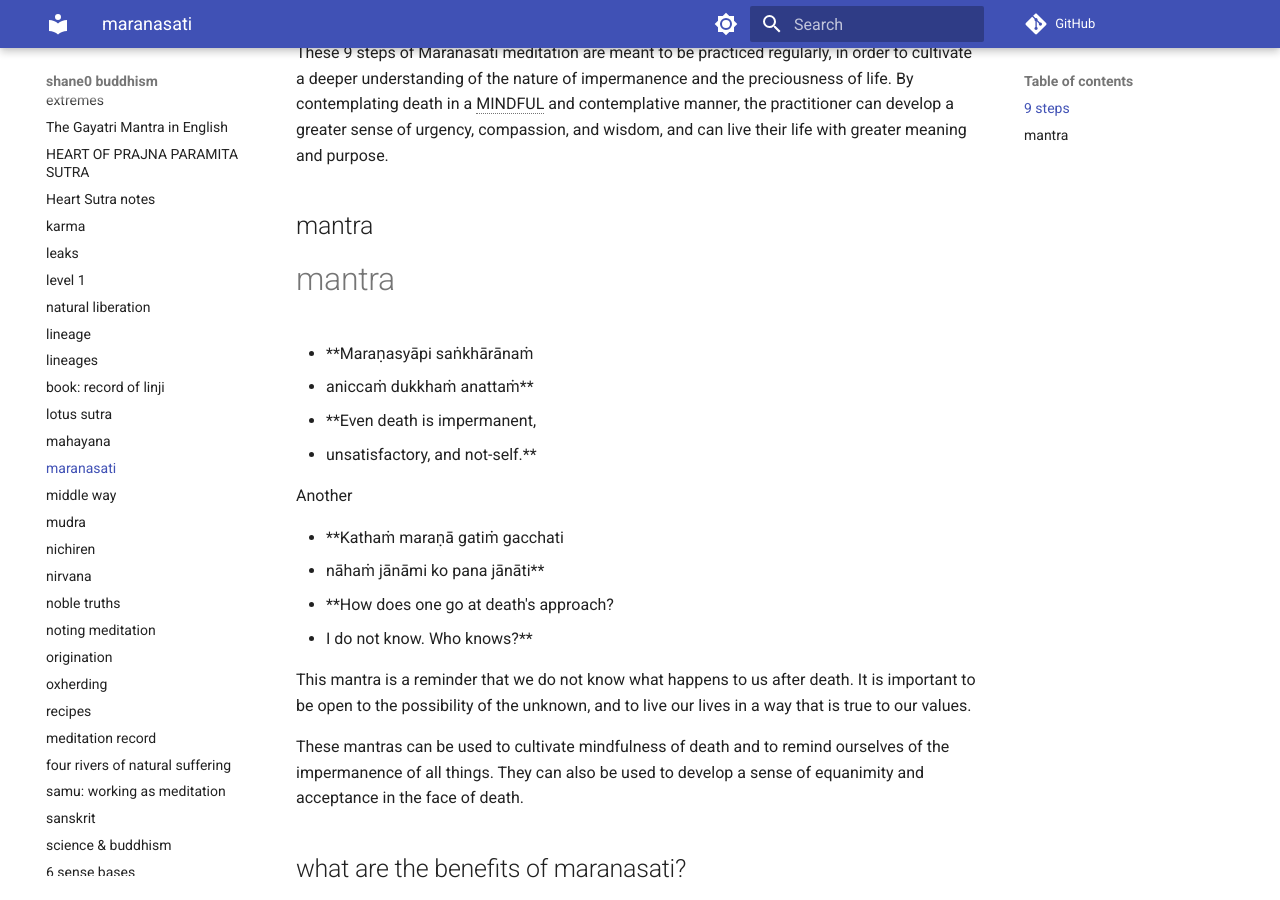
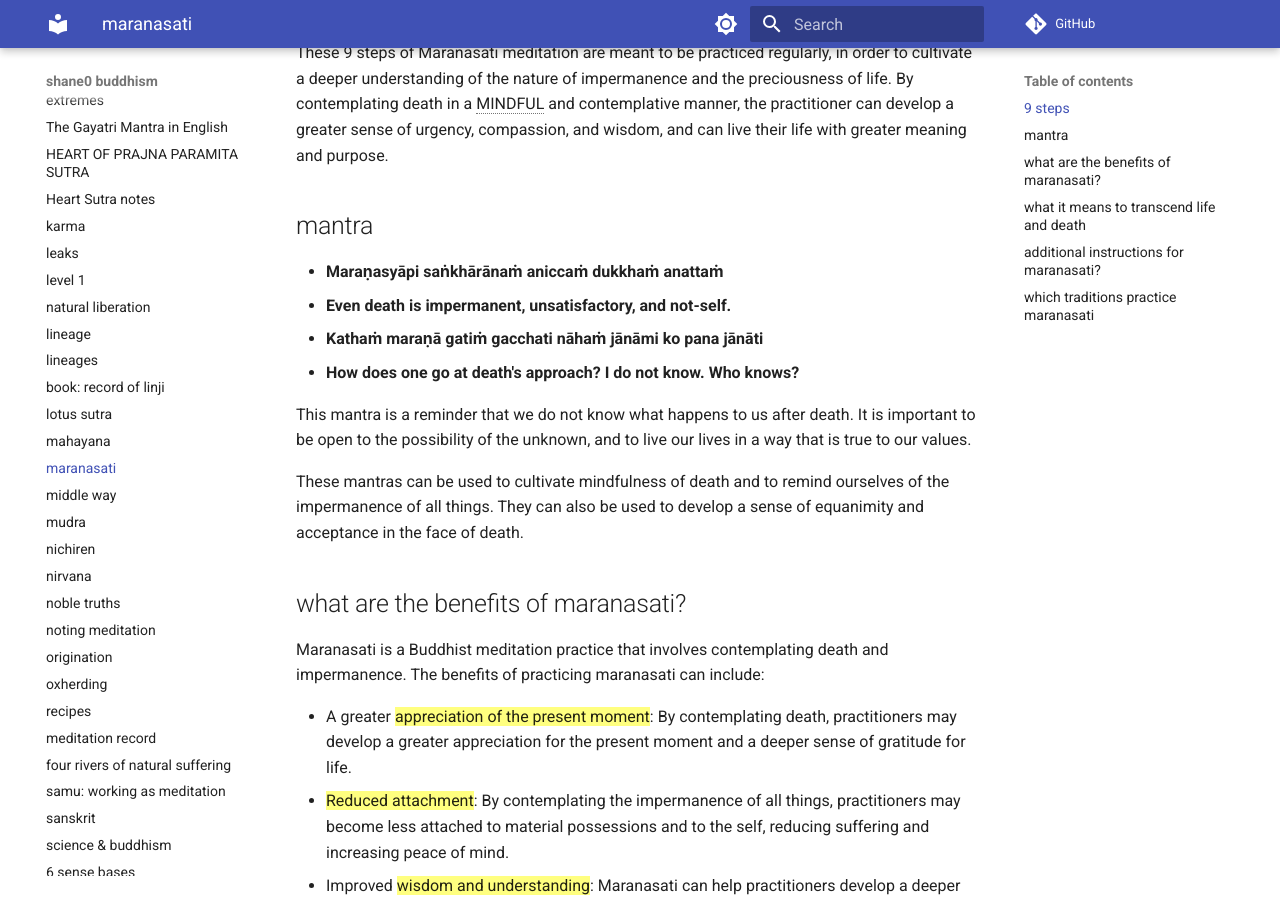
Before and after one commit to shane0/buddhism, an MkDocs documentation site: the page built from docs/maranasati.md, in a window 1280 px wide and 900 px high, scrolled down 1556 px. Built offline with MkDocs 1.6.1 and Material for MkDocs 9.7.7, drawn with Linux system fonts in a browser that asks for light colours; comment, search, counter and statistics services are not loaded; the version menu is left out.

Commit message:
'maranasati'

```diff
--- a/docs/maranasati.md
+++ b/docs/maranasati.md
@@ -36,21 +36,11 @@
 
 ## mantra
 
-# mantra
+- **Maraṇasyāpi saṅkhārānaṁ aniccaṁ dukkhaṁ anattaṁ**
+- **Even death is impermanent,  unsatisfactory, and not-self.**
 
-- **Maraṇasyāpi saṅkhārānaṁ
-- aniccaṁ dukkhaṁ anattaṁ**
-
-- **Even death is impermanent,
-- unsatisfactory, and not-self.**
-
-Another
-
-- **Kathaṁ maraṇā gatiṁ gacchati
-- nāhaṁ jānāmi ko pana jānāti**
-
-- **How does one go at death's approach?
-- I do not know. Who knows?**
+- **Kathaṁ maraṇā gatiṁ gacchati nāhaṁ jānāmi ko pana jānāti**
+- **How does one go at death's approach? I do not know. Who knows?**
 
 This mantra is a reminder that we do not know what happens to us after death. It is important to be open to the possibility of the unknown, and to live our lives in a way that is true to our values.
 
```
